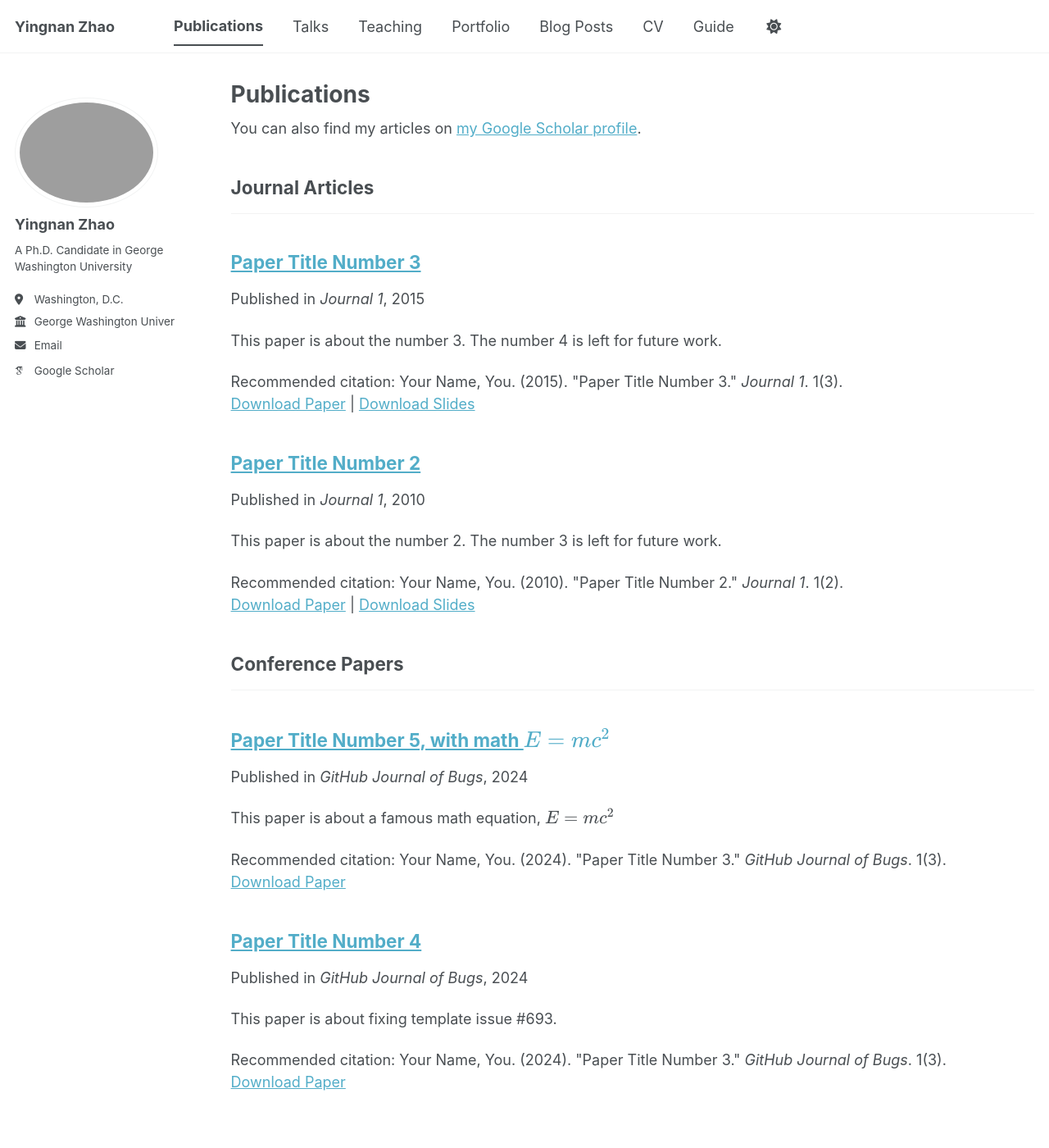
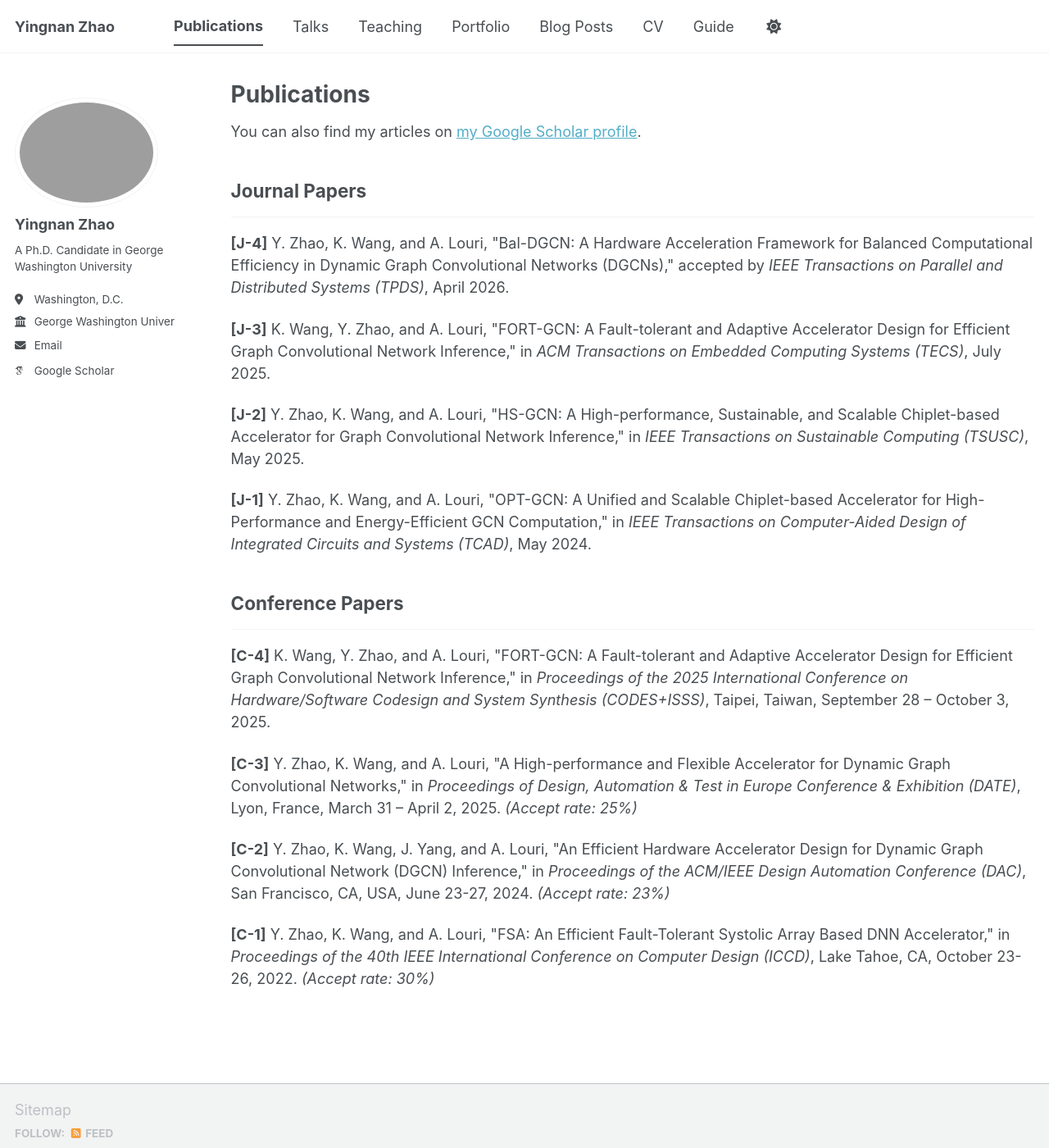
Before and after one commit to yingnan96/yingnan96.github.io, a Jekyll site: the page built from _pages/publications.html, in a window 1280 px wide and 1400 px high. Shown: the whole window at 82% size. Built offline with Jekyll 4.4.1, drawn with Linux system fonts in a browser that asks for light colours; some web fonts are replaced; a script bundle is joined from its source files by our own code; library files that are not in the unit come from our copies.

Commit message:
Update publications.html

```diff
--- a/_pages/publications.html
+++ b/_pages/publications.html
@@ -5,29 +5,26 @@
 author_profile: true
 ---
 
-{% if site.author.googlescholar %}
-  <div class="wordwrap">You can also find my articles on <a href="{{site.author.googlescholar}}">my Google Scholar profile</a>.</div>
-{% endif %}
+<p>You can also find my articles on <a href="https://scholar.google.com/citations?user=vR4jgX8AAAAJ&hl=en&oi=sra">my Google Scholar profile</a>.</p>
 
-{% include base_path %}
+<h2>Journal Papers</h2>
+<hr />
 
-<!-- New style rendering if publication categories are defined -->
-{% if site.publication_category %}
-  {% for category in site.publication_category  %}
-    {% assign title_shown = false %}
-    {% for post in site.publications reversed %}
-      {% if post.category != category[0] %}
-        {% continue %}
-      {% endif %}
-      {% unless title_shown %}
-        <h2>{{ category[1].title }}</h2><hr />
-        {% assign title_shown = true %}
-      {% endunless %}
-      {% include archive-single.html %}
-    {% endfor %}
-  {% endfor %}
-{% else %}
-  {% for post in site.publications reversed %}
-    {% include archive-single.html %}
-  {% endfor %}
-{% endif %}
+<p><strong>[J-4]</strong> Y. Zhao, K. Wang, and A. Louri, "Bal-DGCN: A Hardware Acceleration Framework for Balanced Computational Efficiency in Dynamic Graph Convolutional Networks (DGCNs)," accepted by <em>IEEE Transactions on Parallel and Distributed Systems (TPDS)</em>, April 2026.</p>
+
+<p><strong>[J-3]</strong> K. Wang, Y. Zhao, and A. Louri, "FORT-GCN: A Fault-tolerant and Adaptive Accelerator Design for Efficient Graph Convolutional Network Inference," in <em>ACM Transactions on Embedded Computing Systems (TECS)</em>, July 2025.</p>
+
+<p><strong>[J-2]</strong> Y. Zhao, K. Wang, and A. Louri, "HS-GCN: A High-performance, Sustainable, and Scalable Chiplet-based Accelerator for Graph Convolutional Network Inference," in <em>IEEE Transactions on Sustainable Computing (TSUSC)</em>, May 2025.</p>
+
+<p><strong>[J-1]</strong> Y. Zhao, K. Wang, and A. Louri, "OPT-GCN: A Unified and Scalable Chiplet-based Accelerator for High-Performance and Energy-Efficient GCN Computation," in <em>IEEE Transactions on Computer-Aided Design of Integrated Circuits and Systems (TCAD)</em>, May 2024.</p>
+
+<h2>Conference Papers</h2>
+<hr />
+
+<p><strong>[C-4]</strong> K. Wang, Y. Zhao, and A. Louri, "FORT-GCN: A Fault-tolerant and Adaptive Accelerator Design for Efficient Graph Convolutional Network Inference," in <em>Proceedings of the 2025 International Conference on Hardware/Software Codesign and System Synthesis (CODES+ISSS)</em>, Taipei, Taiwan, September 28 – October 3, 2025.</p>
+
+<p><strong>[C-3]</strong> Y. Zhao, K. Wang, and A. Louri, "A High-performance and Flexible Accelerator for Dynamic Graph Convolutional Networks," in <em>Proceedings of Design, Automation & Test in Europe Conference & Exhibition (DATE)</em>, Lyon, France, March 31 – April 2, 2025. <em>(Accept rate: 25%)</em></p>
+
+<p><strong>[C-2]</strong> Y. Zhao, K. Wang, J. Yang, and A. Louri, "An Efficient Hardware Accelerator Design for Dynamic Graph Convolutional Network (DGCN) Inference," in <em>Proceedings of the ACM/IEEE Design Automation Conference (DAC)</em>, San Francisco, CA, USA, June 23-27, 2024. <em>(Accept rate: 23%)</em></p>
+
+<p><strong>[C-1]</strong> Y. Zhao, K. Wang, and A. Louri, "FSA: An Efficient Fault-Tolerant Systolic Array Based DNN Accelerator," in <em>Proceedings of the 40th IEEE International Conference on Computer Design (ICCD)</em>, Lake Tahoe, CA, October 23-26, 2022. <em>(Accept rate: 30%)</em></p>
```
